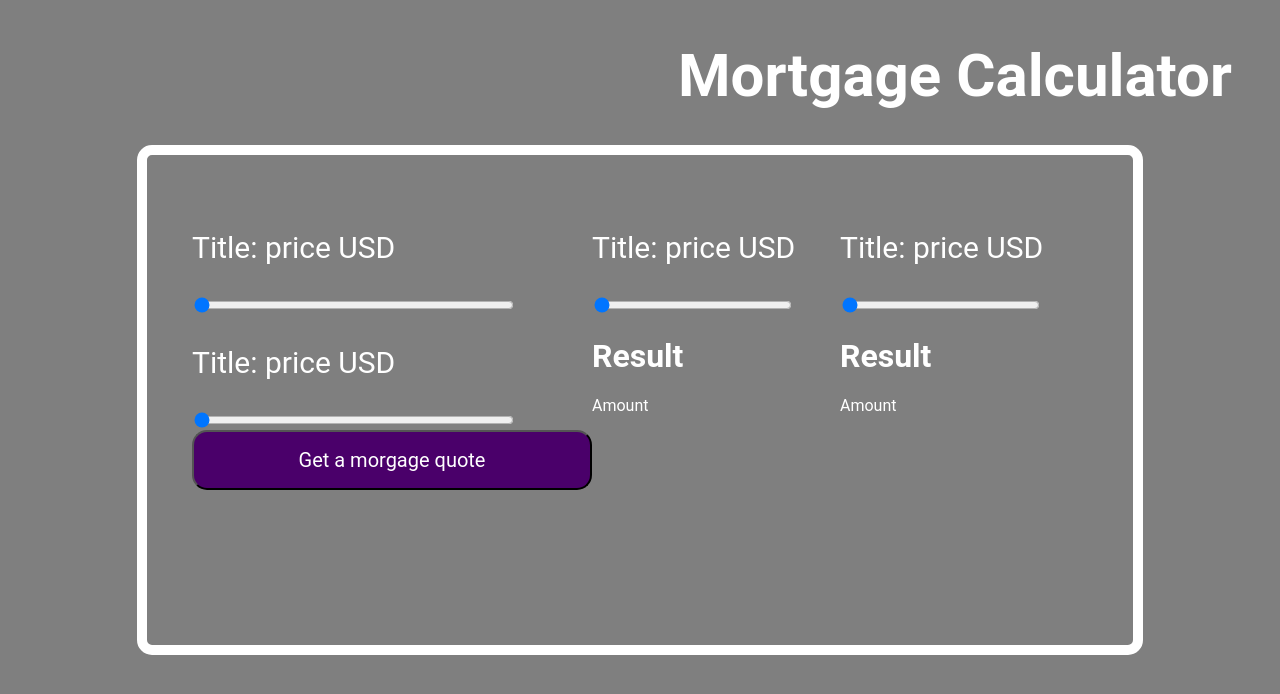
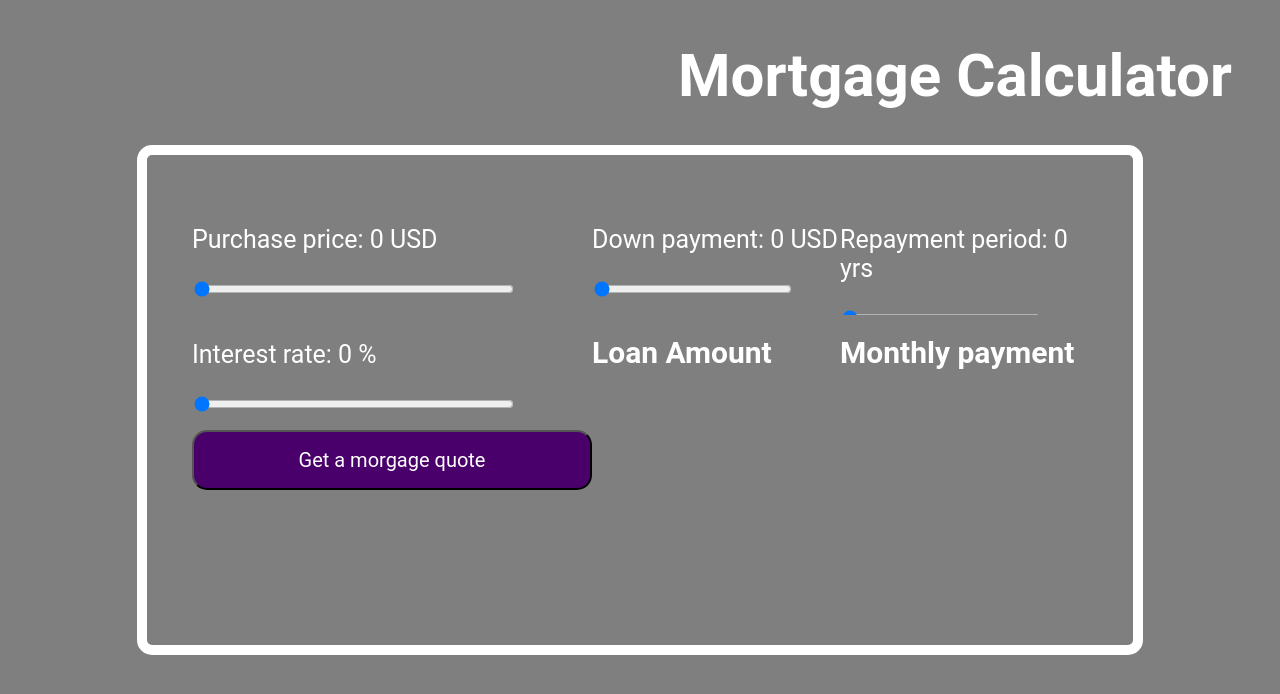
Before and after one commit to blksy/Mortgage-calculator, a Vue app: page / in a window 1280 px wide. Shown: the top 694 px of the page. Built offline with nearby package versions, Linux system fonts and the light colour scheme.

Commit message:
Updated valueSlider with props and methods that change value while slider moves. Added basic data in App.vue

```diff
--- a/src/App.vue
+++ b/src/App.vue
@@ -3,12 +3,12 @@
     <div class="app">
       <h1 class="title">Mortgage Calculator</h1>
         <div class="app-container">
-          <value-slider></value-slider>
-          <value-slider></value-slider>
-          <value-slider></value-slider>
-          <value-slider></value-slider>
-          <end-quote></end-quote>
-          <end-quote></end-quote>
+          <value-slider text="Purchase price" max="1000000" min="0" step="10000" unit="USD" v-on:updateSliderValue="this.purchasePrice = $event"></value-slider>
+          <value-slider text="Down payment" max="1000000" min="0" step="10000" unit="USD" v-on:updateSliderValue="this.downPayment = $event"></value-slider>
+          <value-slider text="Repayment period" max="45" min="0" step="1" unit="yrs" v-on:updateSliderValue="this.repaymentTime = $event"></value-slider>
+          <value-slider text="Interest rate" max="15" min="0" step="1" unit="%" v-on:updateSliderValue="this.interestRate = $event"></value-slider>
+          <end-quote title="Loan Amount"></end-quote>
+          <end-quote title="Monthly payment"></end-quote>
           <button class="btn">Get a morgage quote</button>
         </div>
     </div>
@@ -25,6 +25,16 @@ export default{
   components:{
     valueSlider,
     endQuote,
+  },
+   data(){
+    return{
+       purchasePrice: 0,
+       downPayment:0,
+       repaymentTime:0,
+       interestRate:0,
+       amountBorrowed:0,
+       monthlyPayment:0,
+    }
   }
 }
 
--- a/src/components/endQuote.vue
+++ b/src/components/endQuote.vue
@@ -1,7 +1,7 @@
 <template>
     <div class="mortgage-quote">
-         <h1>Result</h1>
-         <p>Amount</p>
+         <h1>{{title}}</h1>
+         <p>{{ amount }}</p>
     </div>
 </template>
 
@@ -16,5 +16,7 @@
 </script>
 
 <style>
-
+    .mortgage-quote{
+        font-size: 15px;
+    }
 </style>
--- a/src/components/valueSlider.vue
+++ b/src/components/valueSlider.vue
@@ -1,7 +1,7 @@
 <template>
     <div class="value-slider">
-        <p class="text-area">Title: price USD</p>
-        <input ref="input" class="slider" type="range" step="800" min="0" max="9999999" name="" id="">
+        <p class="text-area">{{ text }}: {{this.value}} {{this.unit}}</p>
+        <input ref="input" class="slider" type="range" step={{step}} min={{min}} max={{max}} value="0" v-on:change="updateSliderValue($event.target.value)"/>
     </div>
 </template>
 
@@ -11,19 +11,31 @@
     props:{
         text: String,
         step: String,
+        unit: String,
         min:String,
         max:String
+    },
+    data(){
+      return{
+        value: this.value || 0
+      }
+    },
+    methods:{
+      updateSliderValue(newValue){
+        this.value = newValue
+        this.$emit('updateSliderValue', newValue)
+      }
     },
   }
 </script>
 
 <style>
    .text-area{
-    font-size: 30px;
+    font-size: 25px;
    }
    .slider{
     width: 80%;
+    cursor: pointer;
    }
 
-
 </style>
```
